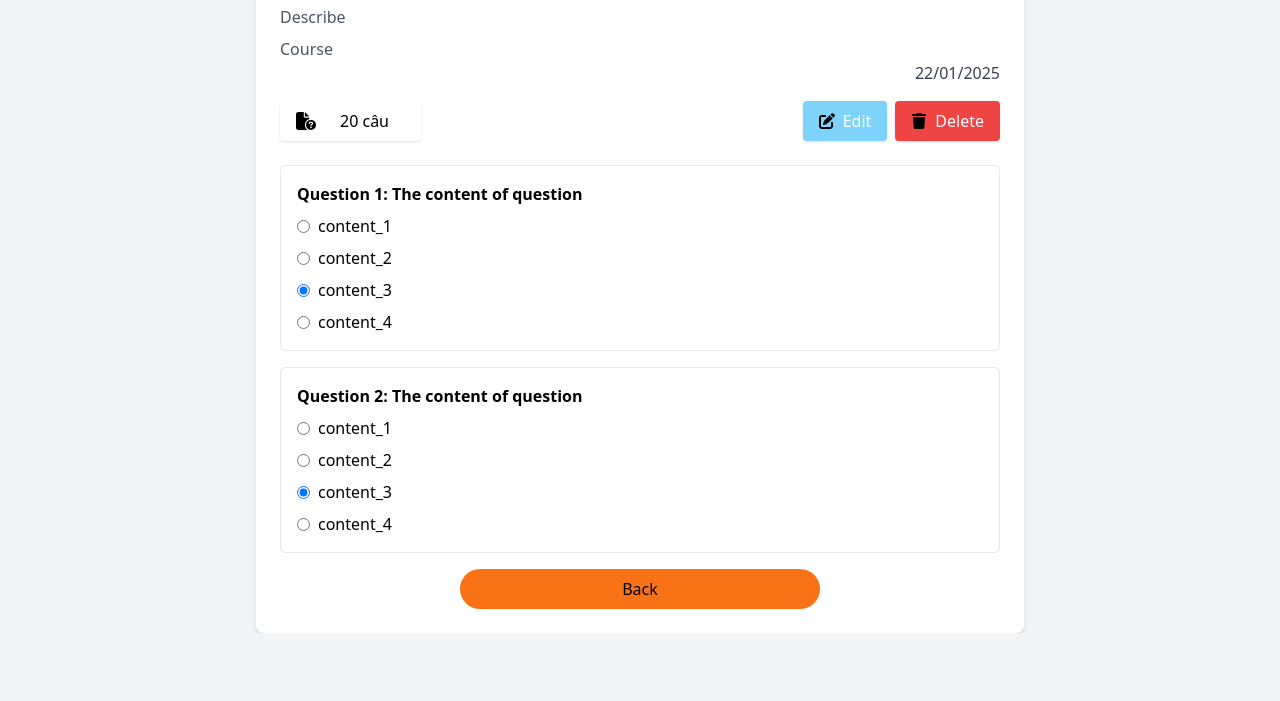
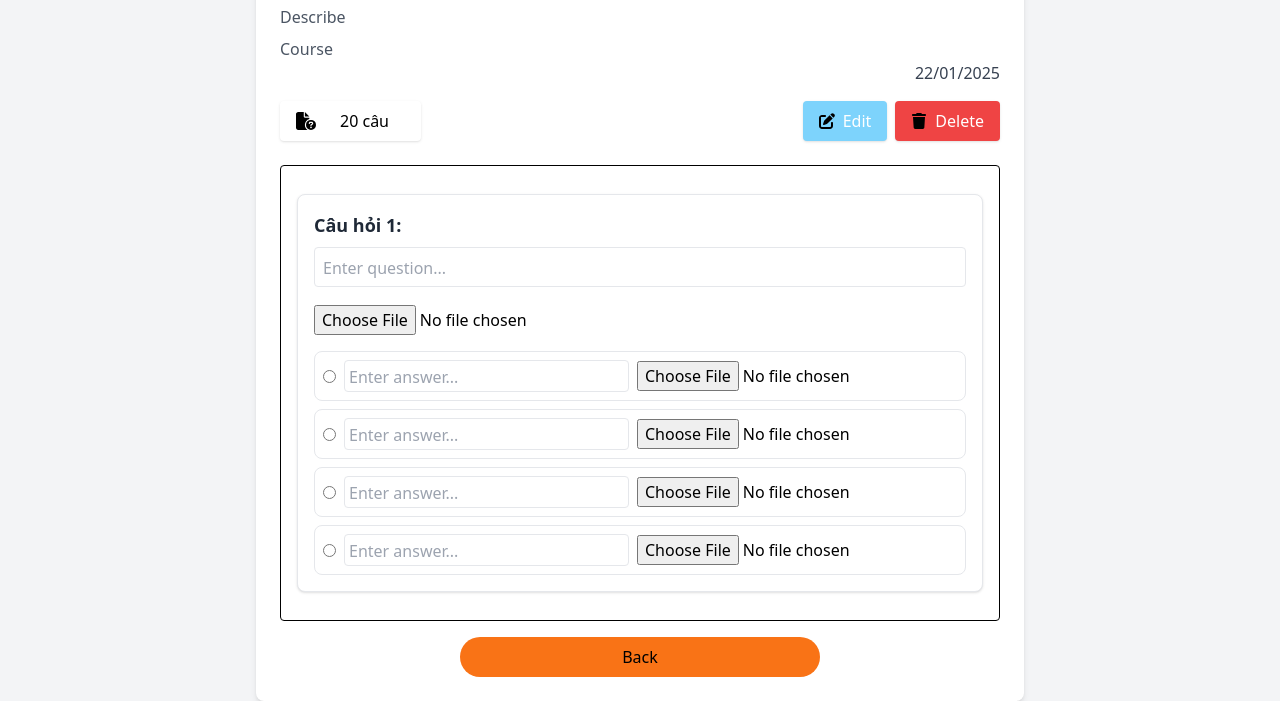
Before and after one commit to talachanvuong/MindOdyssey, a website built with Vite: page frontend/src/user/page/document/detail.html in a window 1280 px wide. Shown: the part 179-880 px from the top of the page. Before the commit the page ends 812 px from the top, so only its background shows below. Built offline with nearby package versions, Linux system fonts and the light colour scheme.

Commit message:
fix ui img in bottom-center question

```diff
--- a/frontend/src/user/page/document/detail.html
+++ b/frontend/src/user/page/document/detail.html
@@ -109,57 +109,46 @@
         </section>
 
         <section class="mt-6 w-full space-y-4">
-          <div class="w-full rounded-md border p-4">
-            <h2 class="font-bold">Question 1: The content of question</h2>
-            <div class="mt-2 space-y-2">
-              <label class="flex items-center space-x-2">
-                <input type="radio" name="question1" class="form-radio" />
-                <span>content_1</span>
+          <div id="questionsContainer" class="rounded border border-black p-4 mt-1">
+            <div class="rounded-lg border p-4 my-3 shadow bg-white">
+              <label class="block font-semibold text-lg text-gray-800 mb-2">
+                Câu hỏi 1:
               </label>
-              <label class="flex items-center space-x-2">
-                <input type="radio" name="question1" class="form-radio" />
-                <span>content_2</span>
+              <textarea class="w-full border p-2 rounded mb-3 resize-none overflow-hidden" placeholder="Enter question..." rows="1" oninput="updateQuestion(0, this.value, 0); autoResize(this)" style="height: 40px;"></textarea>
+
+              <input type="file" accept="image/*,audio/*" class="mb-2" onchange="handleMediaUpload(event, 0, 0)">
+              <div id="mediaPreview0_0" class="mt-2"></div>
+
+              <div class="space-y-2">
+
+                  <label class="flex items-center space-x-2 p-2 border rounded-lg cursor-pointer hover:bg-gray-100">
+                    <input type="radio" name="question0" onchange="setCorrectAnswer(0, 'A')">
+                    <textarea class="border p-1 w-full rounded resize-none overflow-hidden" placeholder="Enter answer..." rows="1" oninput="updateAnswer(0, 1, this); autoResize(this)" style="height: 32px;"></textarea>
+                    <input type="file" accept="image/*,audio/*" class="ml-2" onchange="handleMediaUpload(event, 0, 1)">
+                    <div id="mediaPreview0_1" class="mt-2"></div>
                   </label>
-              <label class="flex items-center space-x-2">
-                <input
-                  type="radio"
-                  name="question1"
-                  class="form-radio"
-                  checked
-                />
-                <span>content_3</span>
+
+                  <label class="flex items-center space-x-2 p-2 border rounded-lg cursor-pointer hover:bg-gray-100">
+                    <input type="radio" name="question0" onchange="setCorrectAnswer(0, 'B')">
+                    <textarea class="border p-1 w-full rounded resize-none overflow-hidden" placeholder="Enter answer..." rows="1" oninput="updateAnswer(0, 2, this); autoResize(this)" style="height: 32px;"></textarea>
+                    <input type="file" accept="image/*,audio/*" class="ml-2" onchange="handleMediaUpload(event, 0, 2)">
+                    <div id="mediaPreview0_2" class="mt-2"></div>
                   </label>
-              <label class="flex items-center space-x-2">
-                <input type="radio" name="question1" class="form-radio" />
-                <span>content_4</span>
+
+                  <label class="flex items-center space-x-2 p-2 border rounded-lg cursor-pointer hover:bg-gray-100">
+                    <input type="radio" name="question0" onchange="setCorrectAnswer(0, 'C')">
+                    <textarea class="border p-1 w-full rounded resize-none overflow-hidden" placeholder="Enter answer..." rows="1" oninput="updateAnswer(0, 3, this); autoResize(this)" style="height: 32px;"></textarea>
+                    <input type="file" accept="image/*,audio/*" class="ml-2" onchange="handleMediaUpload(event, 0, 3)">
+                    <div id="mediaPreview0_3" class="mt-2"></div>
                   </label>
-            </div>
-          </div>
 
-          <div class="rounded-md border p-4">
-            <h2 class="font-bold">Question 2: The content of question</h2>
-            <div class="mt-2 space-y-2">
-              <label class="flex items-center space-x-2">
-                <input type="radio" name="question2" class="form-radio" />
-                <span>content_1</span>
+                  <label class="flex items-center space-x-2 p-2 border rounded-lg cursor-pointer hover:bg-gray-100">
+                    <input type="radio" name="question0" onchange="setCorrectAnswer(0, 'D')">
+                    <textarea class="border p-1 w-full rounded resize-none overflow-hidden" placeholder="Enter answer..." rows="1" oninput="updateAnswer(0, 4, this); autoResize(this)" style="height: 32px;"></textarea>
+                    <input type="file" accept="image/*,audio/*" class="ml-2" onchange="handleMediaUpload(event, 0, 4)">
+                    <div id="mediaPreview0_4" class="mt-2"></div>
                   </label>
-              <label class="flex items-center space-x-2">
-                <input type="radio" name="question2" class="form-radio" />
-                <span>content_2</span>
-              </label>
-              <label class="flex items-center space-x-2">
-                <input
-                  type="radio"
-                  name="question2"
-                  class="form-radio"
-                  checked
-                />
-                <span>content_3</span>
-              </label>
-              <label class="flex items-center space-x-2">
-                <input type="radio" name="question2" class="form-radio" />
-                <span>content_4</span>
-              </label>
+
               </div>
             </div>
         </section>
```
Lines whose indentation alone changed are shown as unchanged.
